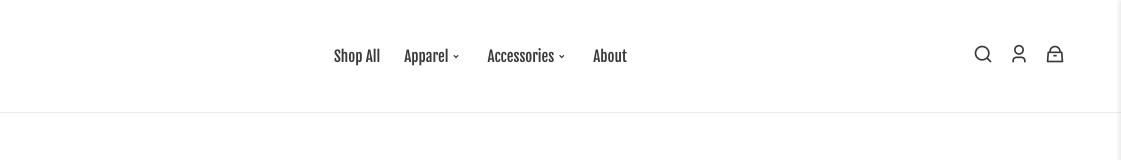
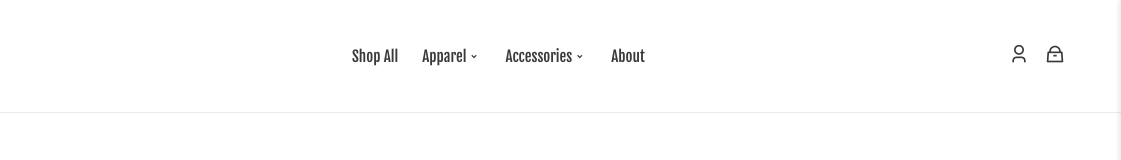
Before and after one commit to zetabug/wu-tang-clan-website, a plain HTML site: page index.html in a window 1280 px wide. Shown: the top 160 px of the page, 159-1280 px from the left. Drawn offline with nearby package versions, Linux system fonts and the light colour scheme.

Commit message:
removed search button for now

```diff
--- a/index.html
+++ b/index.html
@@ -60,7 +60,7 @@
 
 
             <div class="nav_btns ">
-                <a href="#" class="nav_btn"><i class="ri-search-line btn_icon"></i></a>
+                <!-- <a href="#" class="nav_btn"><i class="ri-search-line btn_icon"></i></a> -->
                 <a href="#" class="nav_btn"><i class="ri-user-3-line btn_icon"></i></a>
                 <a href="#" class="nav_btn"><i class="ri-handbag-line btn_icon" onclick="toggleCart()"></i></a>
                 <a href="#" class="nav_btn"><i class="ri-menu-line btn_icon" onclick="toggleMenu()"></i></a>
```
